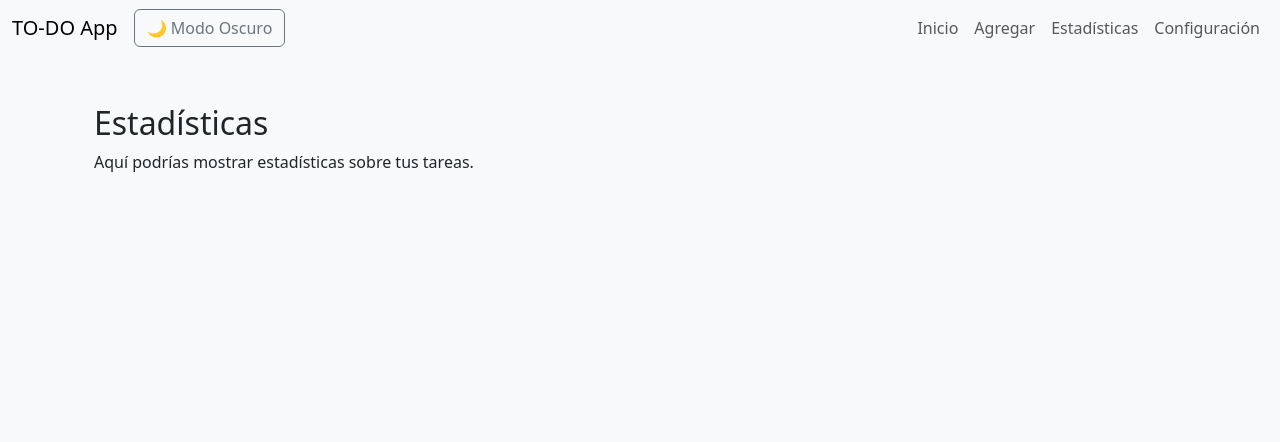
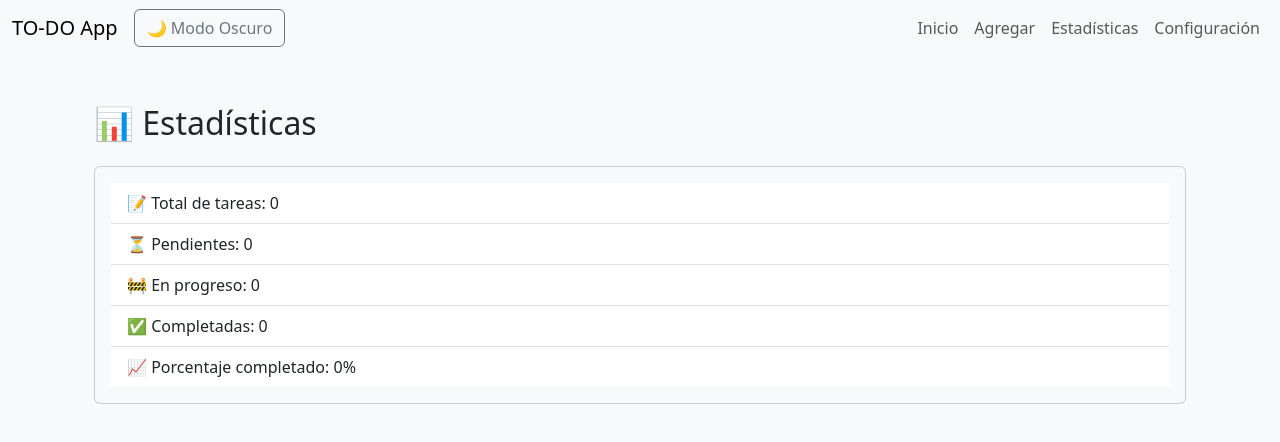
Before and after one commit to jazbascunan01/TO_DO_List, a React (Vite) app in the folder frontend/: page /estadisticas in a window 1280 px wide. Shown: the top 442 px of the page. Built offline with nearby package versions, Linux system fonts and the light colour scheme; no server answers.

Commit message:
estadisticas funcionando

```diff
--- a/frontend/src/App.tsx
+++ b/frontend/src/App.tsx
@@ -1,5 +1,5 @@
 import { BrowserRouter as Router, Routes, Route } from "react-router-dom";
-import Navbar from "./components/NavBar.tsx";
+import Navbar from "./components/Navbar.tsx";
 import Home from "./pages/Home";
 import AddTask from "./pages/AddTask.tsx";
 import EditTask from "./pages/EditTask.tsx";
--- a/frontend/src/pages/Stats.tsx
+++ b/frontend/src/pages/Stats.tsx
@@ -1,8 +1,34 @@
+import { useEffect, useState } from "react";
+import type { Task } from "../types/Task";
+import { getTasks } from "../api";
+
 export default function Stats() {
+  const [tasks, setTasks] = useState<Task[]>([]);
+
+  useEffect(() => {
+    getTasks().then(setTasks);
+  }, []);
+
+  const total = tasks.length;
+  const pending = tasks.filter((t) => t.completed.toLowerCase()  === "pending").length;
+  const inProgress = tasks.filter((t) => t.completed.toLowerCase()  === "in_progress").length;
+  const done = tasks.filter((t) => t.completed.toLowerCase()  === "done").length;
+  const donePercent = total > 0 ? Math.round((done / total) * 100) : 0;
+
   return (
     <div className="container mt-4">
-      <h2>Estadísticas</h2>
-      <p>Aquí podrías mostrar estadísticas sobre tus tareas.</p>
+      <h2 className="mb-4">📊 Estadísticas</h2>
+      <div className="card bg-light">
+        <div className="card-body">
+          <ul className="list-group list-group-flush">
+            <li className="list-group-item">📝 Total de tareas: {total}</li>
+            <li className="list-group-item">⏳ Pendientes: {pending}</li>
+            <li className="list-group-item">🚧 En progreso: {inProgress}</li>
+            <li className="list-group-item">✅ Completadas: {done}</li>
+            <li className="list-group-item">📈 Porcentaje completado: {donePercent}%</li>
+          </ul>
+        </div>
+      </div>
     </div>
   );
 }
```
